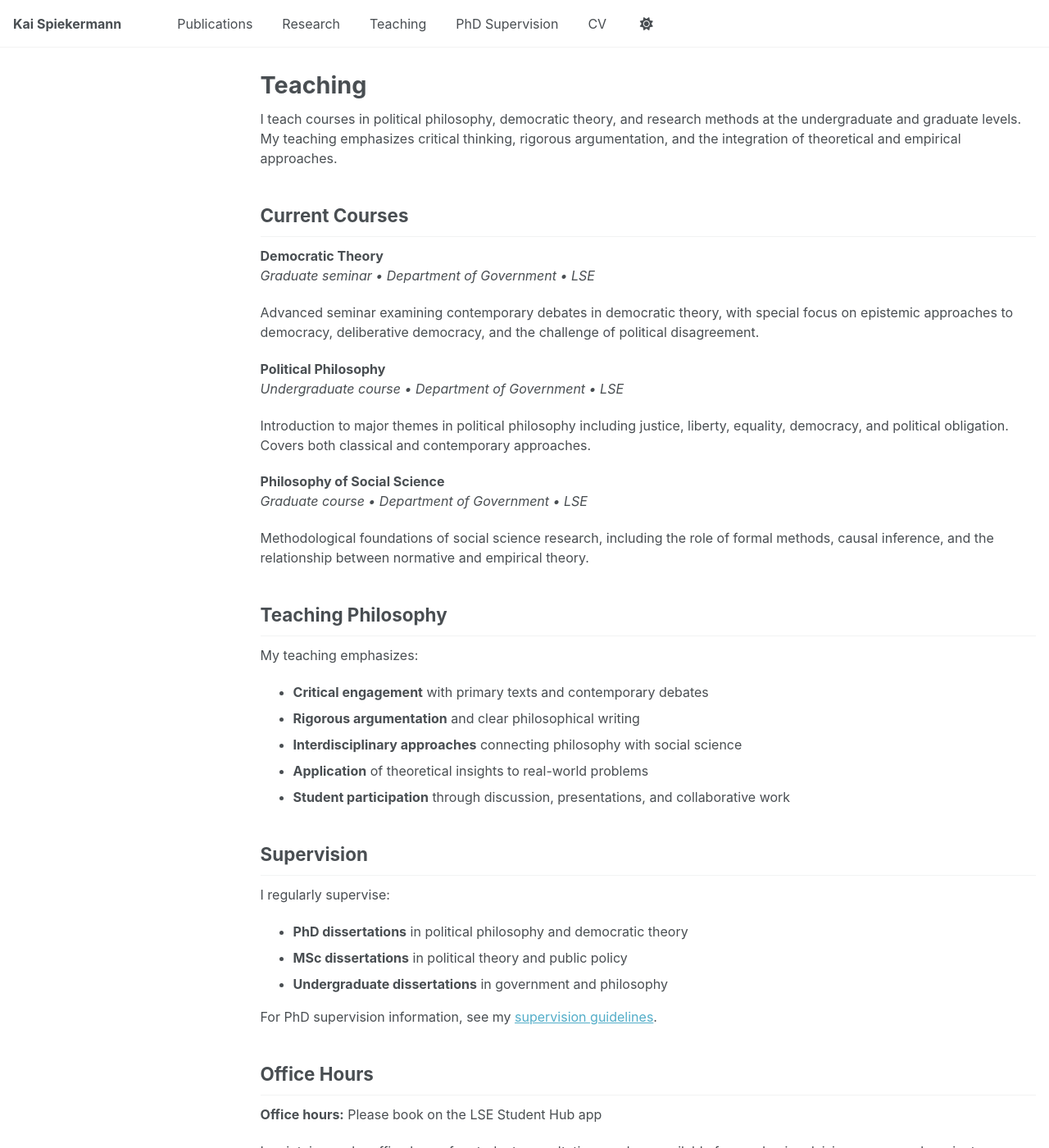
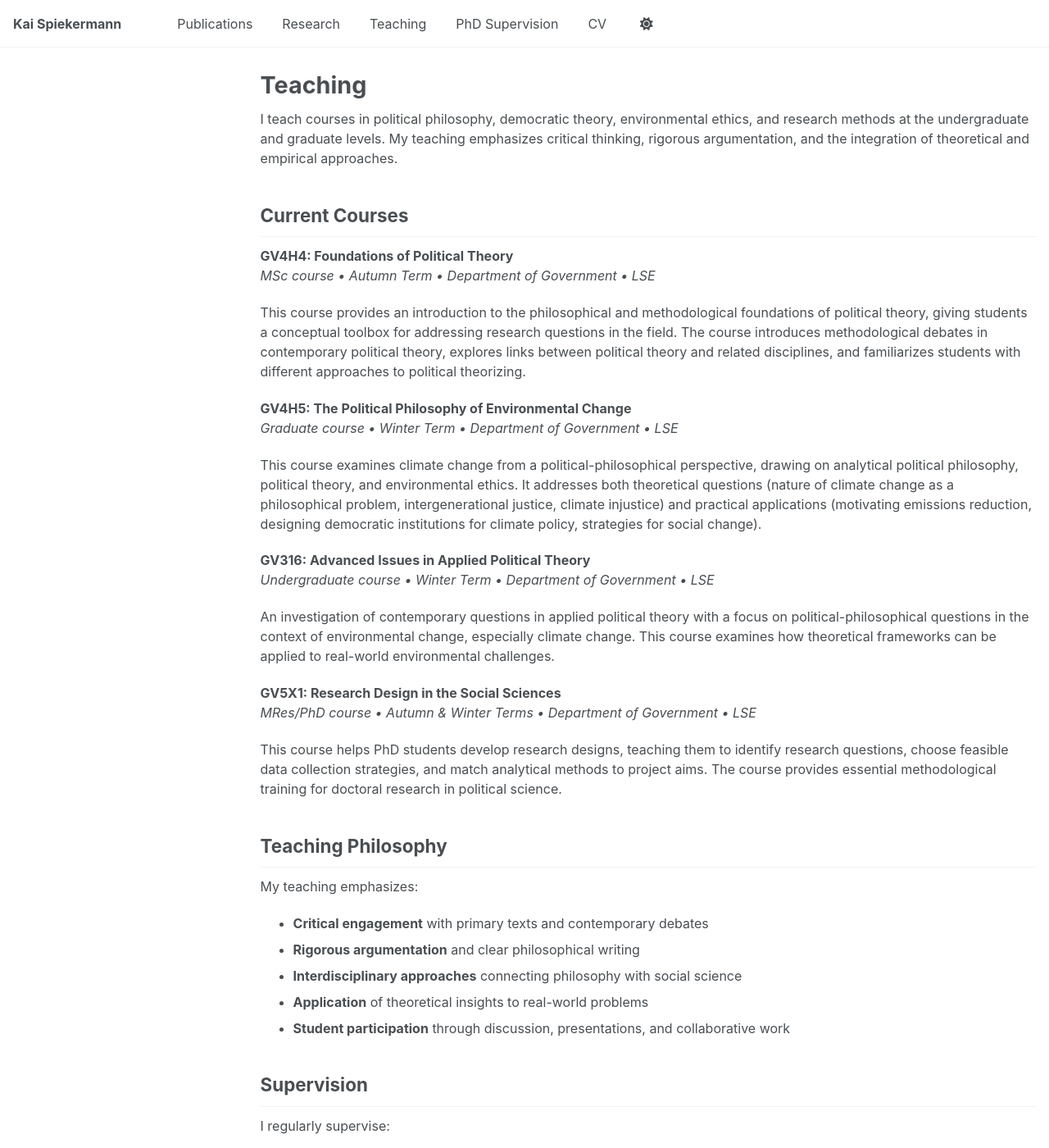
Before and after one commit to kaispk/kaispk.github.io, a Jekyll site: the page built from _pages/teaching.md, in a window 1280 px wide and 1400 px high. Shown: the whole window at 82% size. Built offline with Jekyll 4.4.1, drawn with Linux system fonts in a browser that asks for light colours; a script that is not in the unit is left out.

Commit message:
Update teaching.md

```diff
--- a/_pages/teaching.md
+++ b/_pages/teaching.md
@@ -5,24 +5,29 @@ permalink: /teaching/
 author_profile: false
 ---
 
-I teach courses in political philosophy, democratic theory, and research methods at the undergraduate and graduate levels. My teaching emphasizes critical thinking, rigorous argumentation, and the integration of theoretical and empirical approaches.
+I teach courses in political philosophy, democratic theory, environmental ethics, and research methods at the undergraduate and graduate levels. My teaching emphasizes critical thinking, rigorous argumentation, and the integration of theoretical and empirical approaches.
 
 ## Current Courses
 
-**Democratic Theory**
-*Graduate seminar • Department of Government • LSE*
+**GV4H4: Foundations of Political Theory**
+*MSc course • Autumn Term • Department of Government • LSE*
 
-Advanced seminar examining contemporary debates in democratic theory, with special focus on epistemic approaches to democracy, deliberative democracy, and the challenge of political disagreement.
+This course provides an introduction to the philosophical and methodological foundations of political theory, giving students a conceptual toolbox for addressing research questions in the field. The course introduces methodological debates in contemporary political theory, explores links between political theory and related disciplines, and familiarizes students with different approaches to political theorizing.
 
-**Political Philosophy**
-*Undergraduate course • Department of Government • LSE*
+**GV4H5: The Political Philosophy of Environmental Change**
+*Graduate course • Winter Term • Department of Government • LSE*
 
-Introduction to major themes in political philosophy including justice, liberty, equality, democracy, and political obligation. Covers both classical and contemporary approaches.
+This course examines climate change from a political-philosophical perspective, drawing on analytical political philosophy, political theory, and environmental ethics. It addresses both theoretical questions (nature of climate change as a philosophical problem, intergenerational justice, climate injustice) and practical applications (motivating emissions reduction, designing democratic institutions for climate policy, strategies for social change).
 
-**Philosophy of Social Science**
-*Graduate course • Department of Government • LSE*
+**GV316: Advanced Issues in Applied Political Theory**
+*Undergraduate course • Winter Term • Department of Government • LSE*
 
-Methodological foundations of social science research, including the role of formal methods, causal inference, and the relationship between normative and empirical theory.
+An investigation of contemporary questions in applied political theory with a focus on political-philosophical questions in the context of environmental change, especially climate change. This course examines how theoretical frameworks can be applied to real-world environmental challenges.
+
+**GV5X1: Research Design in the Social Sciences**
+*MRes/PhD course • Autumn & Winter Terms • Department of Government • LSE*
+
+This course helps PhD students develop research designs, teaching them to identify research questions, choose feasible data collection strategies, and match analytical methods to project aims. The course provides essential methodological training for doctoral research in political science.
 
 ## Teaching Philosophy
 
```
